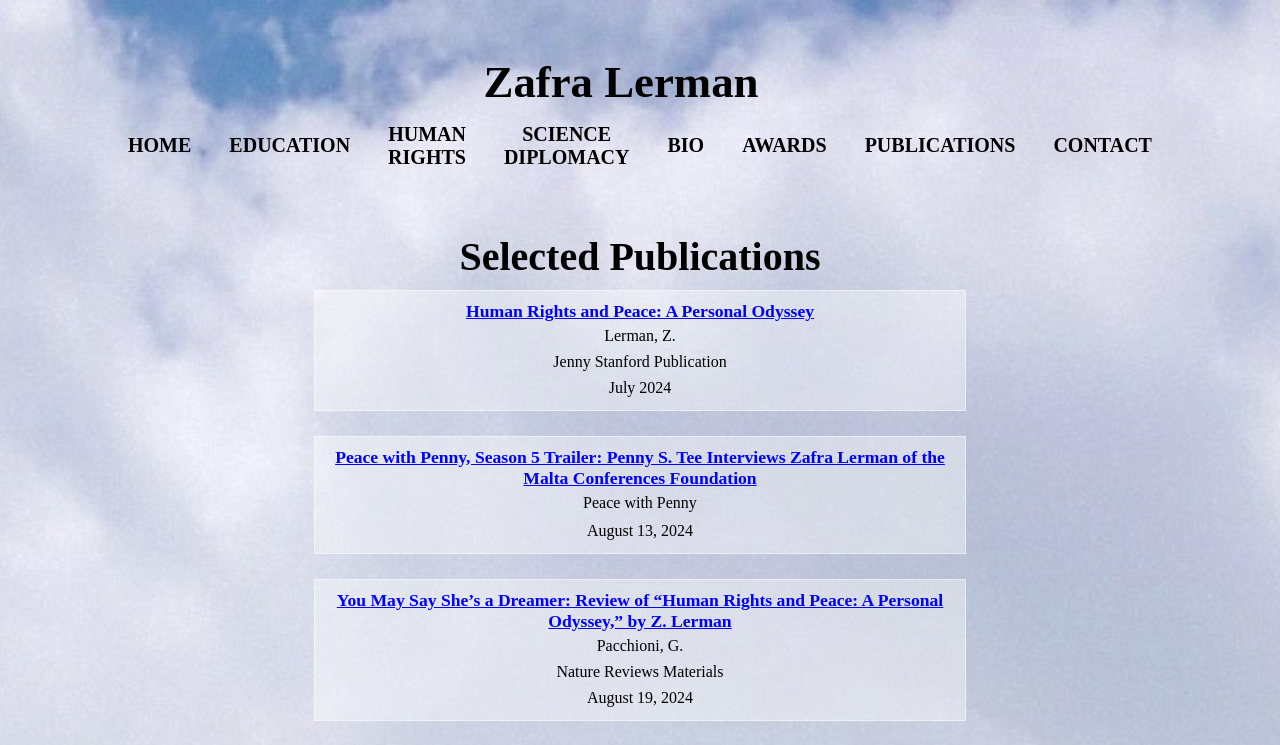
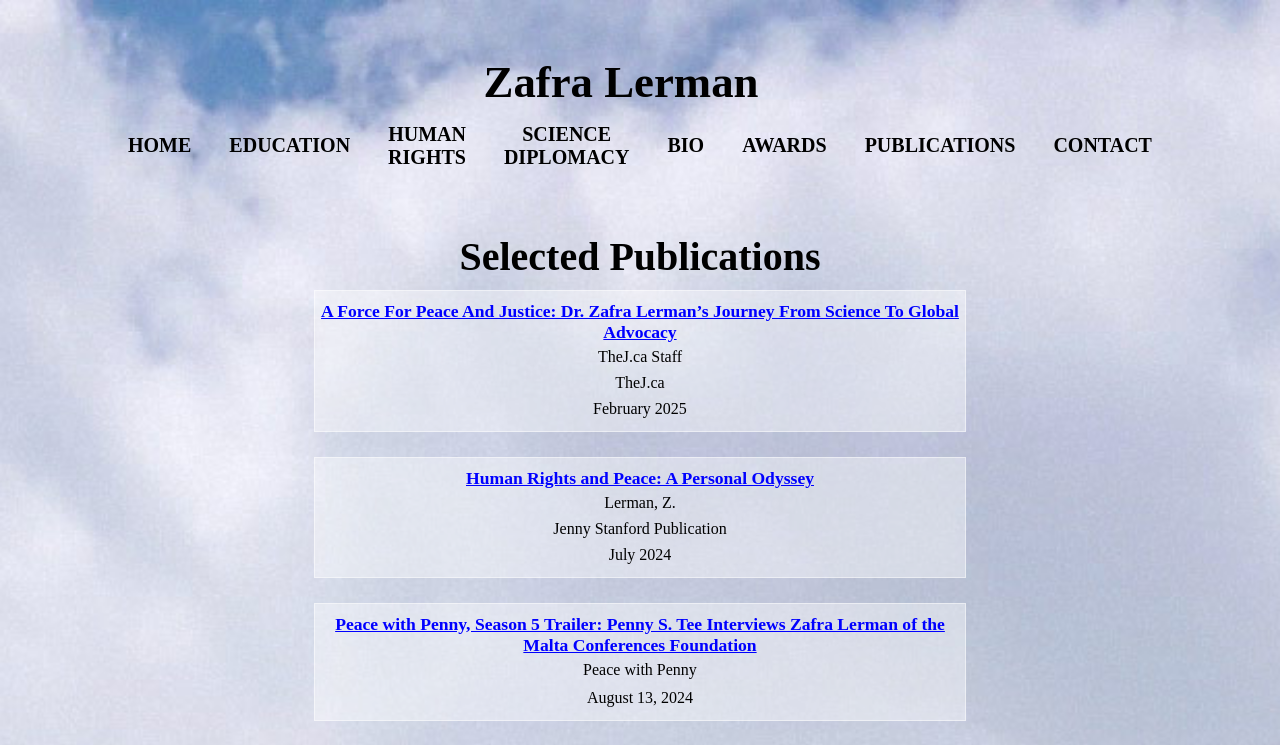
Before and after one commit to DannyMExe/zafra-lerman, a Next.js app: page /publications in a window 1280 px wide. Shown: the top 745 px of the page. Built offline with nearby package versions, Linux system fonts and the light colour scheme.

Commit message:
added new publication

```diff
--- a/pages/publications.js
+++ b/pages/publications.js
@@ -3,6 +3,14 @@ import styled from "styled-components";
 import Head from "next/head";
 
 const publications = [
+  {
+    title:
+      "A Force For Peace And Justice: Dr. Zafra Lerman’s Journey From Science To Global Advocacy",
+    author: "TheJ.ca Staff",
+    publisher: "TheJ.ca",
+    pages: "February 2025",
+    url: "https://thej.ca/2025/02/20/a-force-for-peace-and-justice-dr-zafra-lermans-journey-from-science-to-global-advocacy",
+  },
   {
     title: "Human Rights and Peace: A Personal Odyssey",
     author: "Lerman, Z.",
```
